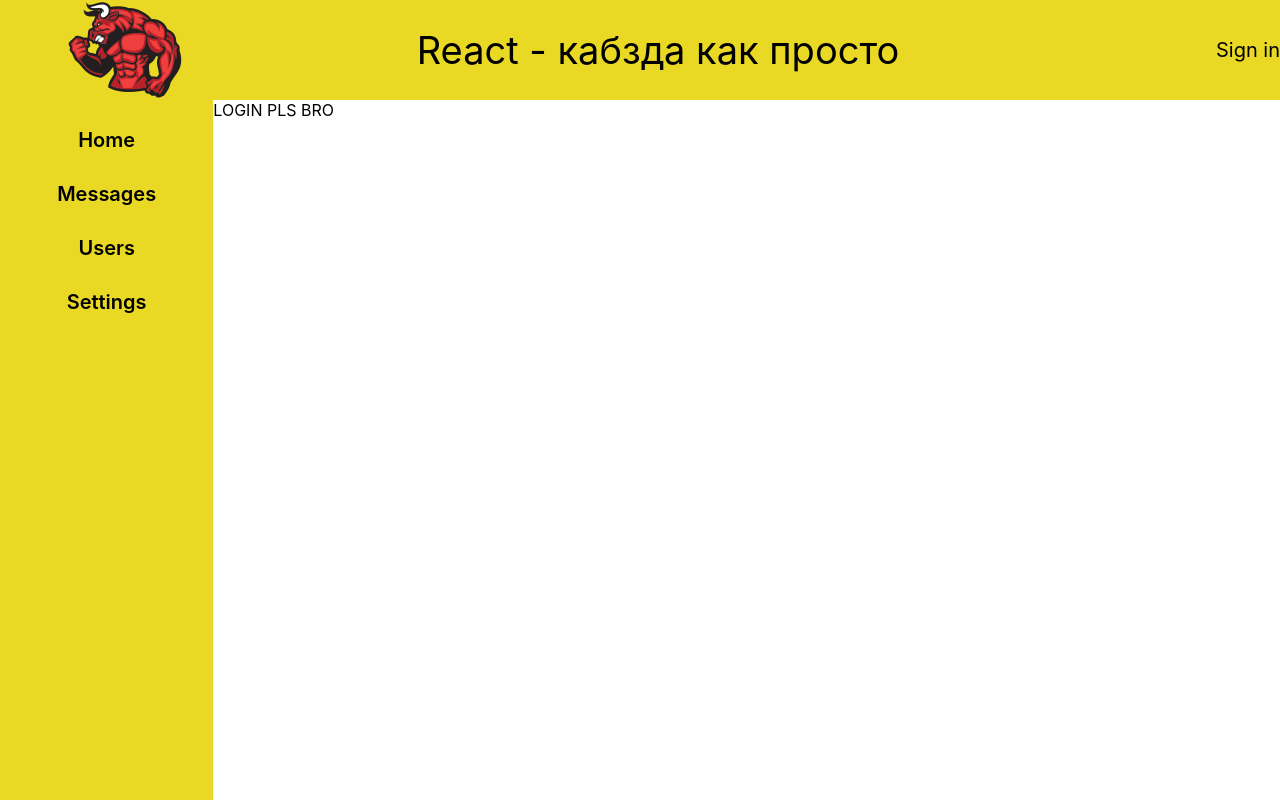
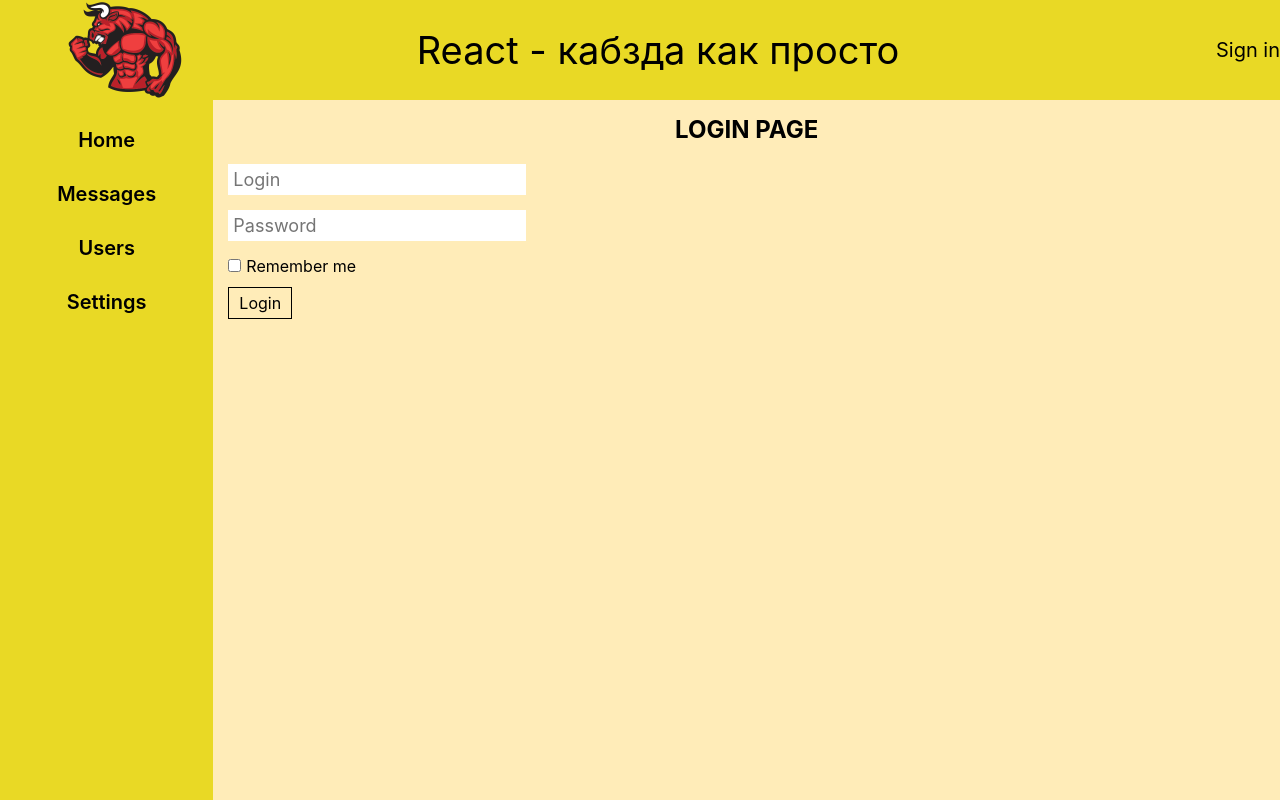
Before and after one commit to Alekseyinshakov/react-samuray, a React (Create React App) app: page /login in a window 1280 px wide. Built offline with nearby package versions, Linux system fonts and the light colour scheme; no server answers.

Commit message:
75 done, no hw

```diff
--- a/package.json
+++ b/package.json
@@ -14,6 +14,7 @@
     "react-router-dom": "^6.22.3",
     "react-scripts": "5.0.1",
     "redux": "^5.0.1",
+    "redux-form": "^8.3.10",
     "redux-thunk": "^3.1.0",
     "web-vitals": "^2.1.4"
   },
--- a/src/Redux/redux-store.js
+++ b/src/Redux/redux-store.js
@@ -4,13 +4,15 @@ import dialogsReducer from "./dialogs-reduser";
 import usersReduser from "./users-reduser";
 import authReduser from "./auth-reduser";
 import {thunk as thunkMiddleware} from 'redux-thunk'
+import { reducer as formReducer } from 'redux-form'
 
 
 let reducers = combineReducers({
     profilePage: profileReducer,
     dialogPage: dialogsReducer,
     usersPage: usersReduser,
-    auth: authReduser
+    auth: authReduser,
+    form: formReducer
 });
 
 let store = createStore(reducers, applyMiddleware(thunkMiddleware));
--- a/src/components/Login/Login.jsx
+++ b/src/components/Login/Login.jsx
@@ -1,5 +1,42 @@
-export const Login = (props) => {
+import { Field, reduxForm } from 'redux-form'
+import s from './Login.module.scss'
+import React from "react";
+
+let LoginForm = (props) => {
     return (
-        <h1>LOGIN PLS BRO</h1>
+        <form onSubmit={props.handleSubmit}>
+            <div>
+                <Field className={s.login} name="login" component="input" placeholder="Login" />
+            </div>
+            <div>
+                <Field className={s.password} name="password" component="input" placeholder="Password" />
+            </div>
+            <div>
+                <Field className={s.rememberMe} name="rememberMe" component="input" type="checkbox" placeholder="rememberMe" />
+                Remember me
+            </div>
+            <div>
+                <button className={s.button}>Login</button>
+            </div>
+        </form>
     )
 }
+
+LoginForm = reduxForm({
+    form: 'login'
+})(LoginForm)
+
+export const Login = (props) => {
+
+    const submit = values => {
+        console.log(values)
+    }
+
+    return (
+        <div className={s.wrapper}>
+            <h1 className={s.title}>LOGIN PAGE</h1>
+            <LoginForm onSubmit={submit}/>
+        </div>
+
+    )
+}
--- /dev/null
+++ b/src/components/Login/Login.module.scss
@@ -0,0 +1,27 @@
+.wrapper{
+  background-color: #ffecb8;
+  padding: 15px;
+}
+.title{
+  font-size: 24px;
+  font-weight: bold;
+  text-align: center;
+  margin-bottom: 20px;
+}
+
+.login,
+.password{
+  background-color: #fff;
+  font-size: 18px;
+  padding: 5px;
+}
+
+input{
+  margin-bottom: 15px;
+  margin-right: 5px;
+}
+
+.button{
+  border: 1px solid #000;
+  padding: 5px 10px;
+}
--- a/src/components/Profile/ProfileContainer.jsx
+++ b/src/components/Profile/ProfileContainer.jsx
@@ -14,6 +14,7 @@ import {compose} from "redux";
 class ProfileContainer extends React.Component {
     componentDidMount() {
         this.props.setProfile(this.props.match.params.userId);
+        this.props.getStatus(this.props.match.params.userId);
     }
 
 
--- a/src/components/Profile/ProfileStatus/ProfileStatus.jsx
+++ b/src/components/Profile/ProfileStatus/ProfileStatus.jsx
@@ -3,7 +3,7 @@ import styles from "./ProfileStatus.module.scss"
 
 export class ProfileStatus extends React.Component {
     componentDidMount() {
-        this.props.getStatus()
+
     }
 
 
```
Also changed, not shown: 1 other file (tests, documents, lock files or other folders).
